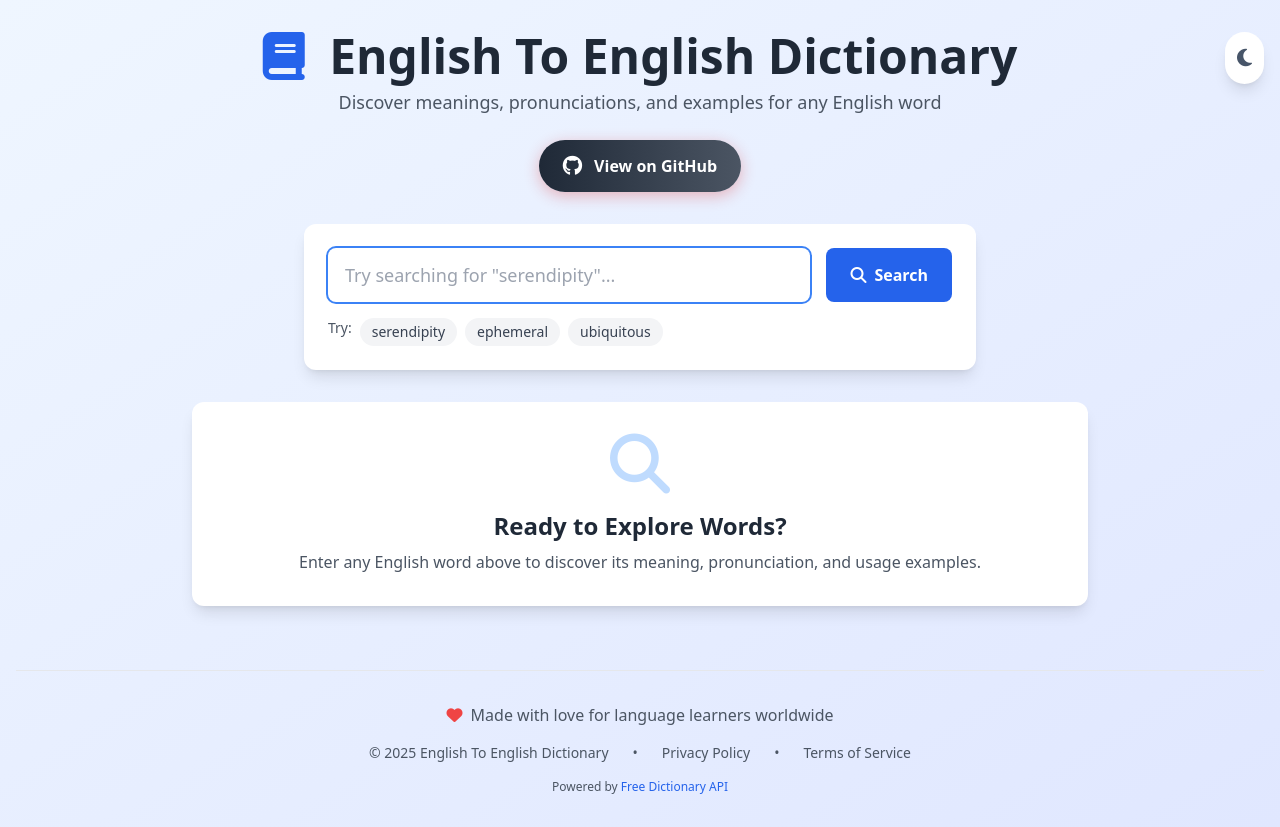
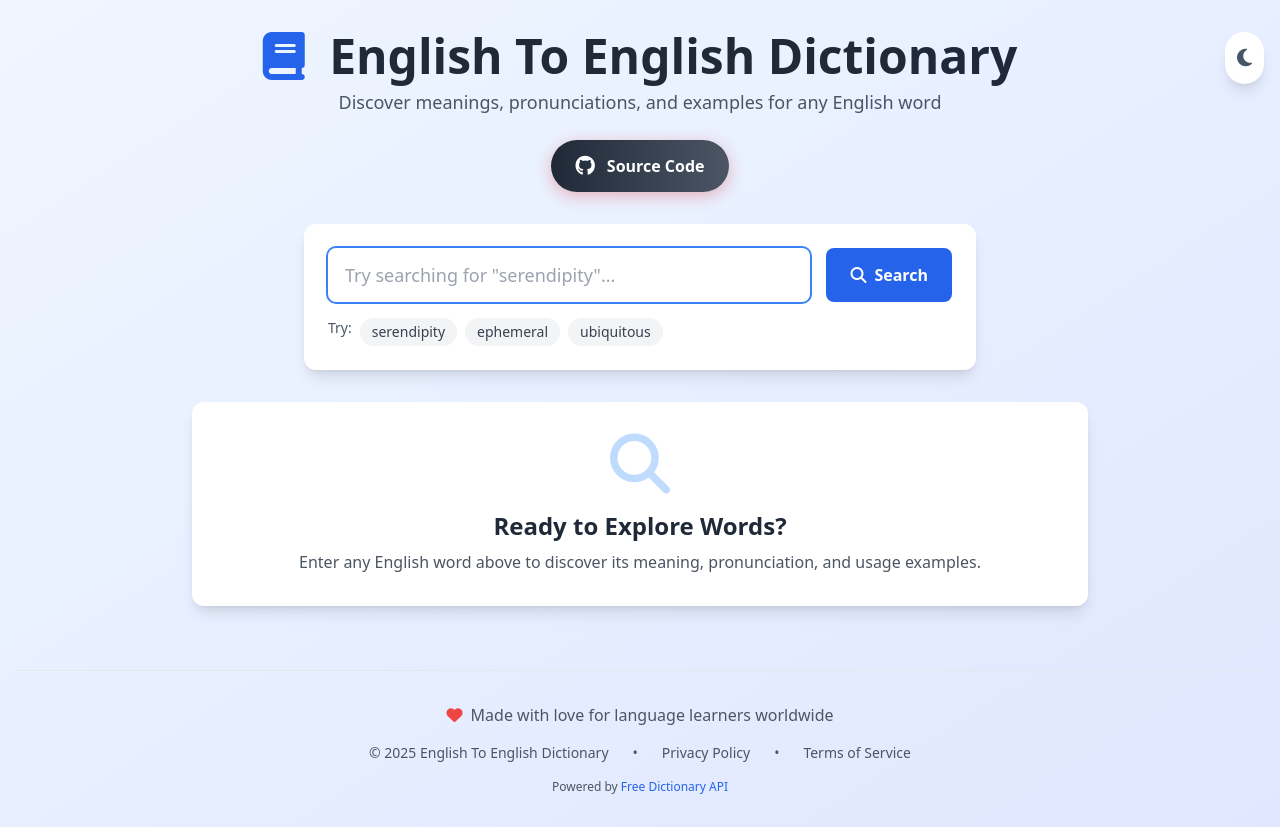
Before and after one commit to DevIsuruSampath/English2EnglishDictionary, a plain HTML site: page index.html in a window 1280 px wide. Drawn offline with nearby package versions, Linux system fonts and the light colour scheme.

Commit message:
refactor(ui): rename GitHub button text to "Source Code" for clarity
- Updated CTA text from "View on GitHub" to "Source Code"
- Improves clarity and matches common open-source UI patterns

```diff
--- a/index.html
+++ b/index.html
@@ -234,7 +234,7 @@
             aria-label="View source code on GitHub"
           >
             <i class="fab fa-github text-xl"></i>
-            <span>View on GitHub</span>
+            <span>Source Code</span>
           </a>
         </div>
       </header>
```
